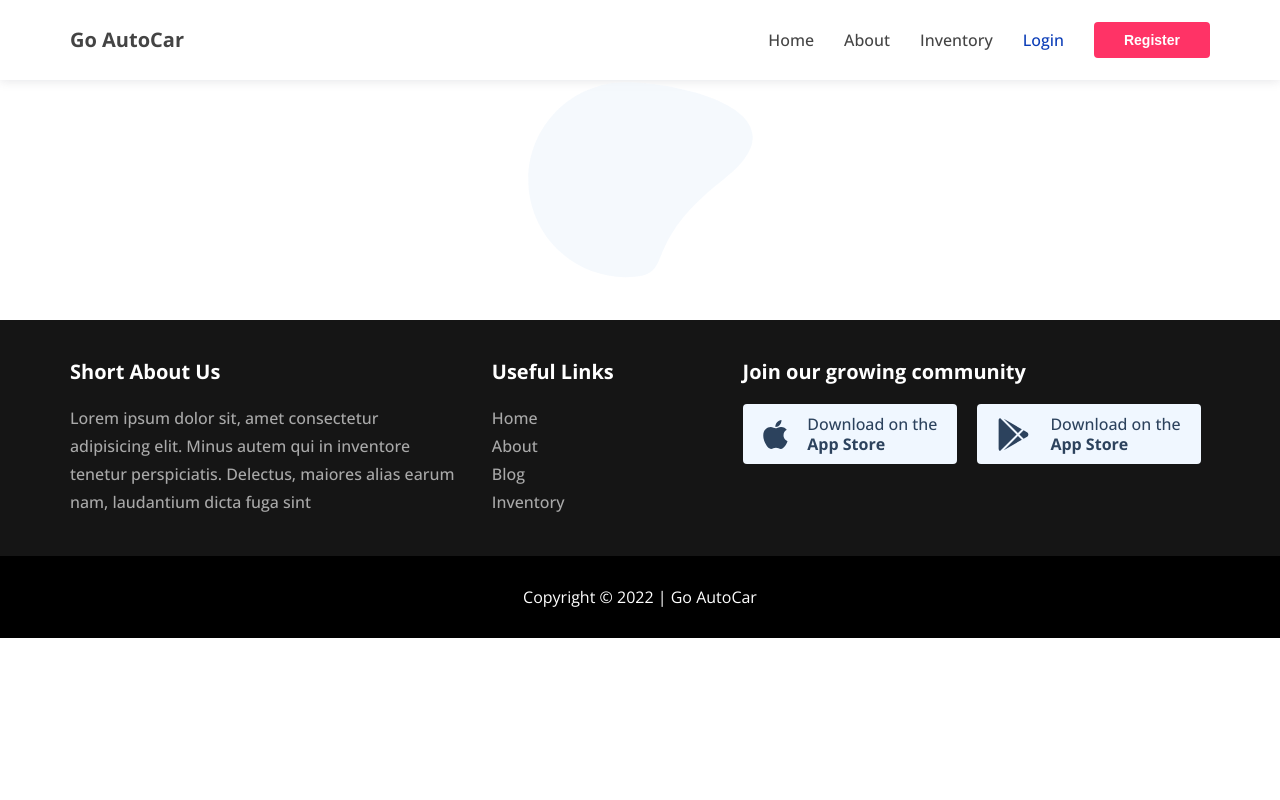
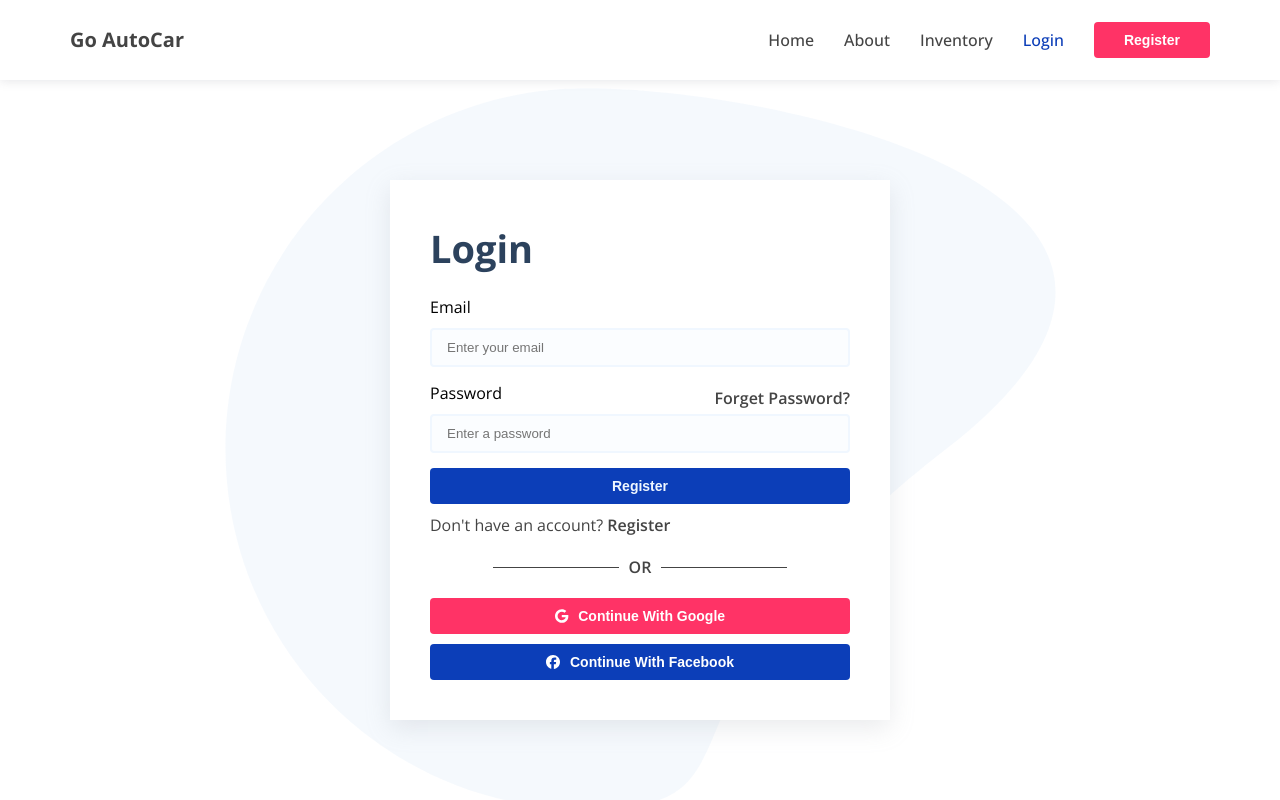
Before and after one commit to sabbirzzaman/go-autocar-client, a React (Create React App) app: page /login in a window 1280 px wide. Shown: the top 800 px of the page. Built offline with nearby package versions, Linux system fonts and the light colour scheme.

Commit message:
login page added

```diff
--- a/src/Pages/Login/Login/Login.js
+++ b/src/Pages/Login/Login/Login.js
@@ -1,9 +1,67 @@
+import { faFacebook, faGoogle } from '@fortawesome/free-brands-svg-icons';
+import { FontAwesomeIcon } from '@fortawesome/react-fontawesome';
 import React from 'react';
+import { useForm } from 'react-hook-form';
+import { Link } from 'react-router-dom';
 
 const Login = () => {
+    const { register, handleSubmit } = useForm();
+    const onSubmit = (data) => console.log(data);
+
     return (
         <div className="form-container">
+            <div className="container">
+                <div className="form-title">
+                    <h2>Login</h2>
+                </div>
 
+                <form className="form" onSubmit={handleSubmit(onSubmit)}>
+                    <div className="field-group">
+                        <label htmlFor="email">Email</label>
+                        <input
+                            type="email"
+                            id="email"
+                            placeholder="Enter your email"
+                            {...register('email')}
+                            required
+                        />
+                    </div>
+
+                    <div className="field-group">
+                        <div className="password-label">
+                            <label htmlFor="password">Password</label>
+                            <Link to="/forget-password">Forget Password?</Link>
+                        </div>
+                        <input
+                            type="password"
+                            id="password"
+                            placeholder="Enter a password"
+                            {...register('password')}
+                            required
+                        />
+                    </div>
+                    <input type="submit" value="Register" />
+                </form>
+
+                <div className="user-help">
+                    <p>
+                        Don't have an account? <Link to="/register">Register</Link>
+                    </p>
+                </div>
+
+                <div className="divider">OR</div>
+                <div className="social-login">
+                    <button className="google-btn">
+                        <FontAwesomeIcon icon={faGoogle}></FontAwesomeIcon>{' '}
+                        <span>Continue With Google</span>
+                    </button>
+
+                    <button className="facebook-btn">
+                        <FontAwesomeIcon icon={faFacebook}></FontAwesomeIcon>{' '}
+                        <span>Continue With Facebook</span>
+                    </button>
+                </div>
+            </div>
         </div>
     );
 };
--- a/src/Pages/Login/Register/Register.css
+++ b/src/Pages/Login/Register/Register.css
@@ -33,7 +33,7 @@
 
 .field-group label {
     display: block;
-    margin-bottom: 8px;
+    margin-bottom: 10px;
 }
 
 .password-label {
```
